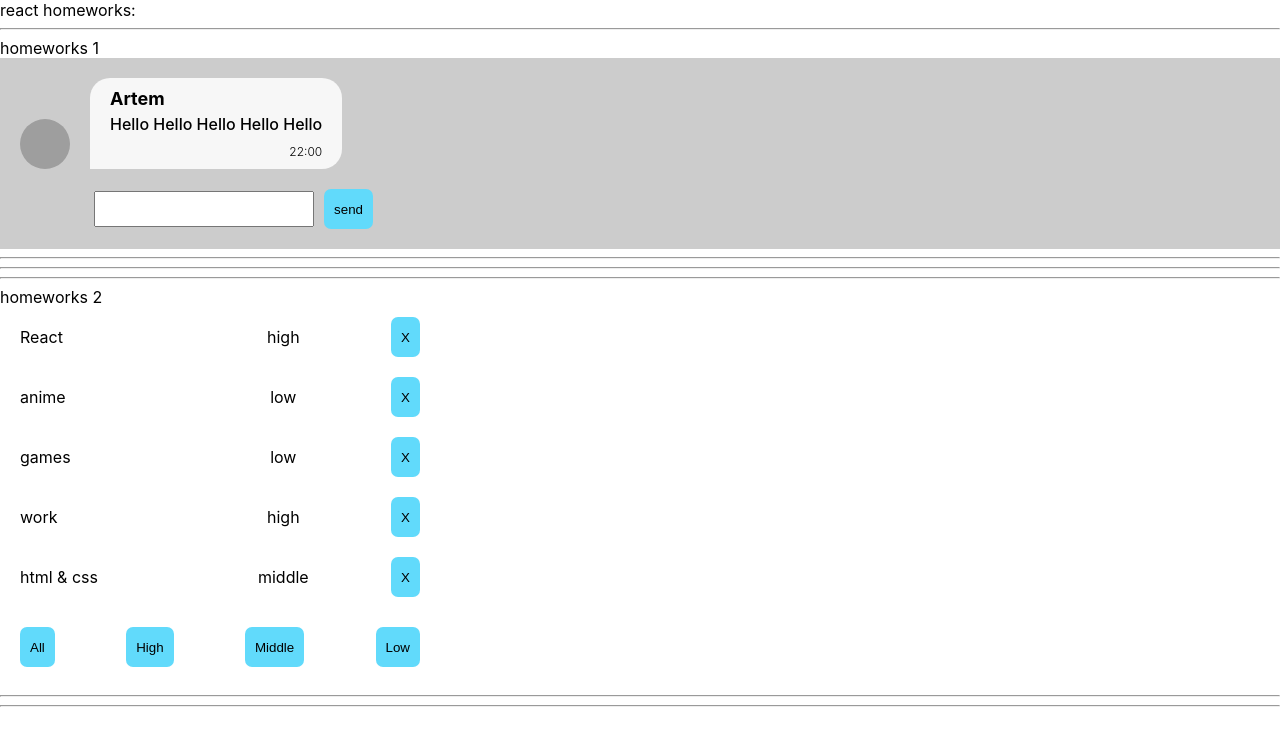
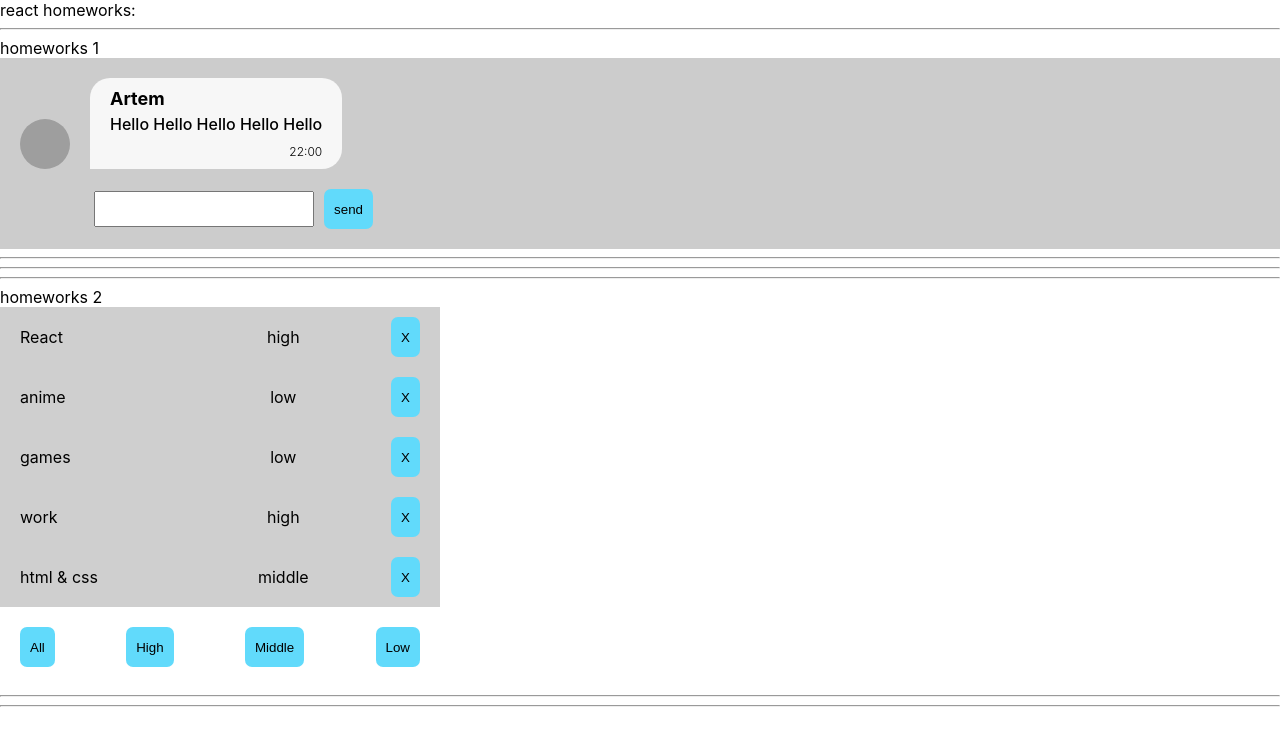
Before and after one commit to Artem-Evsiukov/homeworks, a React (Create React App) app: page / in a window 1280 px wide. Shown: the top 746 px of the page. Built offline with nearby package versions, Linux system fonts and the light colour scheme; grey boxes are pictures that could not be loaded.

Commit message:
home-works2 css

```diff
--- a/src/p2-homeworks/h2/Affair.module.css
+++ b/src/p2-homeworks/h2/Affair.module.css
@@ -4,7 +4,7 @@
     justify-content: space-between;
     align-items: center;
     padding: 10px 20px;
-
+    background-color: #cfcfcf;
 }
 
 .flex {
```
